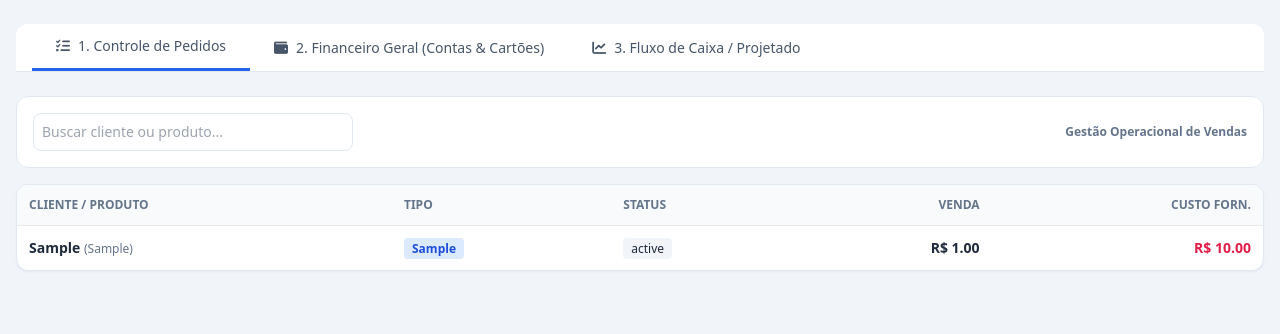
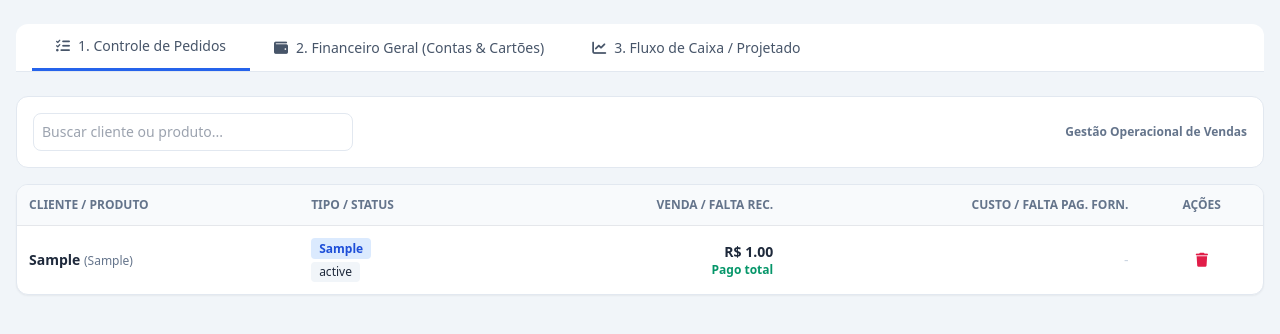
Before and after one commit to gabrielferreiracruz1994-create/contorle_pedidos, a FastAPI app: page / in a window 1280 px wide. Shown: the part 69-403 px from the top of the page. Run offline with FastAPI, Linux system fonts and the light colour scheme; data comes from the database, SQL or seed files in the repository; tables that the repository leaves empty hold one stand-in row (values such as "Sample post"); some libraries are stand-ins or nearby versions.

Commit message:
Update index.html

```diff
--- a/templates/index.html
+++ b/templates/index.html
@@ -37,7 +37,6 @@
 
   <main class="max-w-7xl mx-auto px-4 py-6">
 
-    <!-- ABAS REORDENADAS -->
     <div class="flex border-b border-slate-200 mb-6 bg-white rounded-t-xl px-4 overflow-x-auto">
       <button onclick="mudarAba('pedidos')" id="tab-pedidos" class="py-3 px-6 text-sm font-medium text-slate-600 tab-active flex items-center gap-2 whitespace-nowrap">
         <i class="fa-solid fa-list-check"></i> 1. Controle de Pedidos
@@ -61,10 +60,10 @@
           <thead class="bg-slate-50 border-b text-xs uppercase text-slate-500">
             <tr>
               <th class="p-3">Cliente / Produto</th>
-              <th class="p-3">Tipo</th>
-              <th class="p-3">Status</th>
-              <th class="p-3 text-right">Venda</th>
-              <th class="p-3 text-right">Custo Forn.</th>
+              <th class="p-3">Tipo / Status</th>
+              <th class="p-3 text-right">Venda / Falta Rec.</th>
+              <th class="p-3 text-right">Custo / Falta Pag. Forn.</th>
+              <th class="p-3 text-center">Ações</th>
             </tr>
           </thead>
           <tbody id="tabela-pedidos" class="divide-y divide-slate-100"></tbody>
@@ -117,7 +116,7 @@
 
       <div class="bg-white rounded-xl border border-slate-200 p-5 shadow-sm">
         <h2 class="text-sm font-bold text-slate-800 mb-3 flex items-center gap-2">
-          <i class="fa-solid fa-list-ol text-blue-600"></i> Cronograma Consolidado (Resultado Operacional + Financeiro)
+          <i class="fa-solid fa-list-ol text-blue-600"></i> Cronograma Consolidado (Saldos Restantes)
         </h2>
         <table class="w-full text-left text-sm">
           <thead class="bg-slate-50 text-xs uppercase text-slate-500 border-b">
@@ -125,8 +124,8 @@
               <th class="p-2.5">Vencimento</th>
               <th class="p-2.5">Origem</th>
               <th class="p-2.5">Descrição</th>
-              <th class="p-2.5 text-right">Entrada</th>
-              <th class="p-2.5 text-right">Saída</th>
+              <th class="p-2.5 text-right">Entrada (Falta Rec.)</th>
+              <th class="p-2.5 text-right">Saída (Falta Pag.)</th>
             </tr>
           </thead>
           <tbody id="tabela-cronograma-fluxo" class="divide-y divide-slate-100"></tbody>
@@ -138,7 +137,7 @@
 
   <!-- MODAL ADICIONAR NOVO PEDIDO -->
   <div id="modal-pedido" class="fixed inset-0 bg-black/50 backdrop-blur-sm z-50 flex items-center justify-center hidden p-4">
-    <div class="bg-white rounded-xl shadow-xl w-full max-w-md overflow-hidden">
+    <div class="bg-white rounded-xl shadow-xl w-full max-w-lg overflow-hidden">
       <div class="bg-slate-900 text-white px-6 py-4 flex justify-between items-center">
         <h3 class="font-bold text-base">Novo Pedido</h3>
         <button onclick="fecharModalPedido()" class="text-slate-400 hover:text-white"><i class="fa-solid fa-xmark text-lg"></i></button>
@@ -165,16 +164,37 @@
             </select>
           </div>
         </div>
-        <div class="grid grid-cols-2 gap-3">
+
+        <!-- VALORES DO CLIENTE -->
+        <div class="p-3 bg-blue-50/50 border border-blue-100 rounded-lg grid grid-cols-2 gap-3">
           <div>
-            <label class="block text-xs font-semibold text-slate-600 mb-1">Valor Venda (R$)</label>
-            <input type="number" step="0.01" id="ped_sale_value" value="0.00" class="w-full p-2 border rounded">
+            <label class="block text-xs font-semibold text-blue-900 mb-1">Valor Venda (R$)</label>
+            <input type="number" step="0.01" id="ped_sale_value" value="0.00" class="w-full p-2 border rounded bg-white">
           </div>
           <div>
-            <label class="block text-xs font-semibold text-slate-600 mb-1">Custo Fornec. (R$)</label>
-            <input type="number" step="0.01" id="ped_supplier_cost" value="0.00" class="w-full p-2 border rounded">
+            <label class="block text-xs font-semibold text-blue-900 mb-1">Valor Já Pago p/ Cliente</label>
+            <input type="number" step="0.01" id="ped_paid_by_client" value="0.00" class="w-full p-2 border rounded bg-white">
           </div>
         </div>
+
+        <!-- VALORES DO FORNECEDOR -->
+        <div class="p-3 bg-purple-50/50 border border-purple-100 rounded-lg space-y-2">
+          <div>
+            <label class="block text-xs font-semibold text-purple-900 mb-1">Nome Fornecedor</label>
+            <input type="text" id="ped_supplier" placeholder="Ex: Gráfica Zap" class="w-full p-2 border rounded bg-white">
+          </div>
+          <div class="grid grid-cols-2 gap-3">
+            <div>
+              <label class="block text-xs font-semibold text-purple-900 mb-1">Custo Fornec. (R$)</label>
+              <input type="number" step="0.01" id="ped_supplier_cost" value="0.00" class="w-full p-2 border rounded bg-white">
+            </div>
+            <div>
+              <label class="block text-xs font-semibold text-purple-900 mb-1">Já Pago ao Fornec. (R$)</label>
+              <input type="number" step="0.01" id="ped_paid_to_supplier" value="0.00" class="w-full p-2 border rounded bg-white">
+            </div>
+          </div>
+        </div>
+
         <div class="grid grid-cols-2 gap-3">
           <div>
             <label class="block text-xs font-semibold text-slate-600 mb-1">Venc. Recebimento</label>
@@ -245,7 +265,7 @@
     </div>
   </div>
 
-  <!-- MODAL PERFIS / USUÁRIOS -->
+  <!-- MODAL PERFIS -->
   <div id="modal-perfil" class="fixed inset-0 bg-black/50 backdrop-blur-sm z-50 flex items-center justify-center hidden p-4">
     <div class="bg-white rounded-xl shadow-xl w-full max-w-md overflow-hidden">
       <div class="bg-slate-900 text-white px-6 py-4 flex justify-between items-center">
@@ -340,13 +360,33 @@
         return;
       }
       pedidos.forEach(p => {
+        const faltaReceber = (p.sale_value || 0) - (p.paid_by_client || 0);
+        const faltaPagarForn = (p.supplier_cost || 0) - (p.paid_to_supplier || 0);
+
         const tr = document.createElement('tr');
         tr.innerHTML = `
           <td class="p-3 font-bold">${p.client} <span class="text-xs font-normal text-slate-500">(${p.product})</span></td>
-          <td class="p-3"><span class="text-xs font-semibold px-2 py-0.5 rounded ${p.production_type === 'TERCEIRO' ? 'bg-purple-100 text-purple-700' : 'bg-blue-100 text-blue-700'}">${p.production_type}</span></td>
-          <td class="p-3"><span class="text-xs font-medium px-2 py-0.5 bg-slate-100 rounded">${p.status_production || 'Aguardando Arte'}</span></td>
-          <td class="p-3 text-right font-bold text-slate-800">R$ ${(p.sale_value || 0).toFixed(2)}</td>
-          <td class="p-3 text-right text-rose-600 font-semibold">R$ ${(p.supplier_cost || 0).toFixed(2)}</td>
+          <td class="p-3">
+            <span class="text-xs font-semibold px-2 py-0.5 rounded ${p.production_type === 'TERCEIRO' ? 'bg-purple-100 text-purple-700' : 'bg-blue-100 text-blue-700'}">${p.production_type}</span>
+            <span class="text-xs font-medium px-2 py-0.5 bg-slate-100 rounded block mt-1 w-max">${p.status_production || 'Em Produção'}</span>
+          </td>
+          <td class="p-3 text-right">
+            <div class="font-bold text-slate-800">R$ ${(p.sale_value || 0).toFixed(2)}</div>
+            <div class="text-xs ${faltaReceber > 0 ? 'text-amber-600 font-semibold' : 'text-emerald-600 font-semibold'}">
+              ${faltaReceber > 0 ? 'Falta: R$ ' + faltaReceber.toFixed(2) : 'Pago total'}
+            </div>
+          </td>
+          <td class="p-3 text-right">
+            ${p.production_type === 'TERCEIRO' ? `
+              <div class="font-bold text-slate-800">R$ ${(p.supplier_cost || 0).toFixed(2)}</div>
+              <div class="text-xs ${faltaPagarForn > 0 ? 'text-rose-600 font-semibold' : 'text-emerald-600 font-semibold'}">
+                ${faltaPagarForn > 0 ? 'Falta: R$ ' + faltaPagarForn.toFixed(2) : 'Quitado'}
+              </div>
+            ` : '<span class="text-slate-300">-</span>'}
+          </td>
+          <td class="p-3 text-center">
+            <button onclick="deletarPedido(${p.id})" class="text-rose-600 hover:text-rose-800"><i class="fa-solid fa-trash"></i></button>
+          </td>
         `;
         tbody.appendChild(tr);
       });
@@ -394,28 +434,28 @@
       let saldo = 0;
 
       pedidos.forEach(p => {
-        const aReceber = (p.sale_value || 0) - (p.paid_by_client || 0);
-        if (aReceber > 0 && p.client_due_date && p.client_due_date.startsWith(mesAno)) {
+        const faltaReceber = (p.sale_value || 0) - (p.paid_by_client || 0);
+        if (faltaReceber > 0 && p.client_due_date && p.client_due_date.startsWith(mesAno)) {
           lancamentos.push({
             data: p.client_due_date,
             origem: 'Pedido Cliente',
             descricao: `Recebimento: ${p.client}`,
-            entrada: aReceber,
+            entrada: faltaReceber,
             saida: 0
           });
-          saldo += aReceber;
+          saldo += faltaReceber;
         }
 
-        const aPagarForn = (p.supplier_cost || 0) - (p.paid_to_supplier || 0);
-        if (aPagarForn > 0 && p.supplier_due_date && p.supplier_due_date.startsWith(mesAno)) {
+        const faltaPagarForn = (p.supplier_cost || 0) - (p.paid_to_supplier || 0);
+        if (faltaPagarForn > 0 && p.supplier_due_date && p.supplier_due_date.startsWith(mesAno)) {
           lancamentos.push({
             data: p.supplier_due_date,
             origem: 'Fornecedor',
-            descricao: `Pagamento: ${p.supplier || 'Terceiro'}`,
+            descricao: `Pagamento: ${p.supplier || 'Terceiro'} (Ref. ${p.client})`,
             entrada: 0,
-            saida: aPagarForn
+            saida: faltaPagarForn
           });
-          saldo -= aPagarForn;
+          saldo -= faltaPagarForn;
         }
       });
 
@@ -453,12 +493,11 @@
       document.getElementById('saldo-projetado-fluxo').innerText = `R$ ${saldo.toFixed(2)}`;
     }
 
-    // ABRIR E FECHAR MODAIS
     function abrirModalPedido() {
       const selectEntity = document.getElementById('ped_entity');
       selectEntity.innerHTML = '';
       if (profiles.length === 0) {
-        selectEntity.innerHTML = '<option value="Geral">Geral</option>';
+        selectEntity.innerHTML = '<option value="Empresas">Empresas</option>';
       } else {
         profiles.forEach(p => selectEntity.innerHTML += `<option value="${p.name}">${p.name}</option>`);
       }
@@ -473,14 +512,14 @@
         client: document.getElementById('ped_client').value,
         product: document.getElementById('ped_product').value,
         production_type: document.getElementById('ped_production_type').value,
-        supplier: "Fornecedor",
+        supplier: document.getElementById('ped_supplier').value || "Fornecedor",
         supplier_cost: parseFloat(document.getElementById('ped_supplier_cost').value) || 0,
-        status_production: "Aguardando Arte",
+        status_production: "Em Produção",
         client_due_date: document.getElementById('ped_client_due_date').value || null,
         supplier_due_date: document.getElementById('ped_supplier_due_date').value || null,
         sale_value: parseFloat(document.getElementById('ped_sale_value').value) || 0,
-        paid_by_client: 0,
-        paid_to_supplier: 0
+        paid_by_client: parseFloat(document.getElementById('ped_paid_by_client').value) || 0,
+        paid_to_supplier: parseFloat(document.getElementById('ped_paid_to_supplier').value) || 0
       };
 
       await fetch('/api/orders', {
@@ -491,6 +530,13 @@
 
       fecharModalPedido();
       carregarDados();
+    }
+
+    async function deletarPedido(id) {
+      if(confirm('Tem certeza que deseja excluir este pedido?')) {
+        await fetch(`/api/orders/${id}`, { method: 'DELETE' });
+        carregarDados();
+      }
     }
 
     function abrirModalBill() {
```
